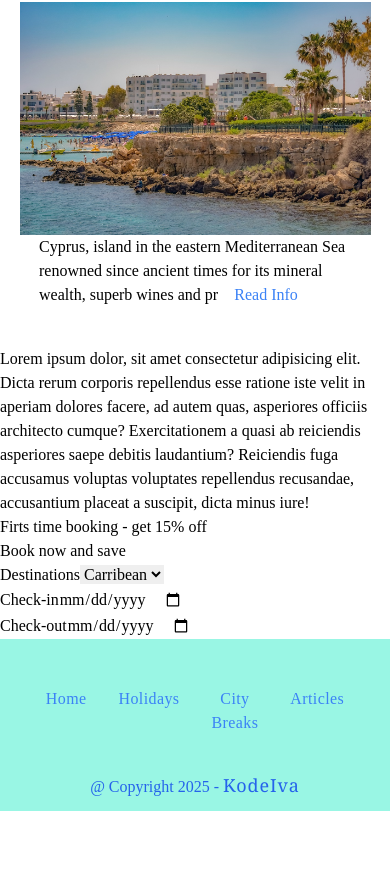
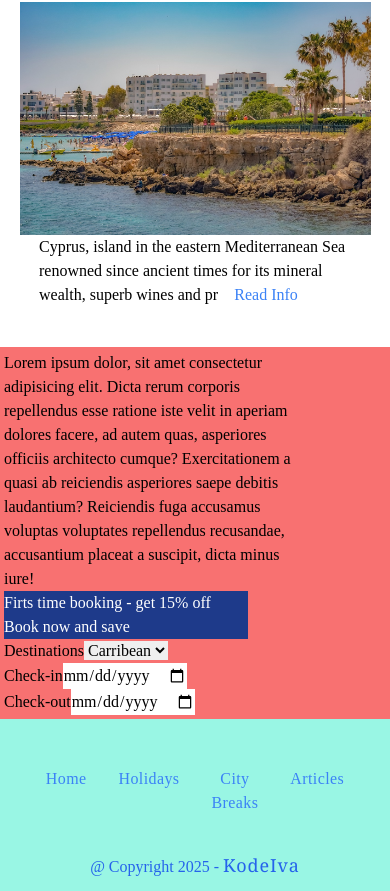
Before and after one commit to KodeIva/adventurous, a React (Create React App) app: page /holidays in a window 390 px wide. Shown: the part 1685-2576 px from the top of the page. Before the commit the page ends 2496 px from the top, so only its background shows below. Built offline with nearby package versions, Linux system fonts and the light colour scheme.

Commit message:
section styled, responsive widt added to main divs

```diff
--- a/src/components/Search.jsx
+++ b/src/components/Search.jsx
@@ -2,12 +2,12 @@ import React from 'react'
 
 const Search = () => {
   return (
-   <section>
-    <div>
+   <section className='flex flex-col md:flex-row w-full h-auto bg-red-400 p-1'>
+    <div className='w-[80%] md:w-[60%] lg:w-[50%]'>
       Lorem ipsum dolor, sit amet consectetur adipisicing elit. Dicta rerum corporis repellendus esse ratione iste velit in aperiam dolores facere, ad autem quas, asperiores officiis architecto cumque? Exercitationem a quasi ab reiciendis asperiores saepe debitis laudantium? Reiciendis fuga accusamus voluptas voluptates repellendus recusandae, accusantium placeat a suscipit, dicta minus iure!
     </div>
-    <div>
-        <div>
+    <div className='w-[80%] md:w-[40%] lg:w[30%]'>
+        <div className='w-[80%] bg-blue-900 text-white'>
              <h2>Firts time booking - get 15% off</h2>
              <button>Book now and save</button>
         </div>
```
